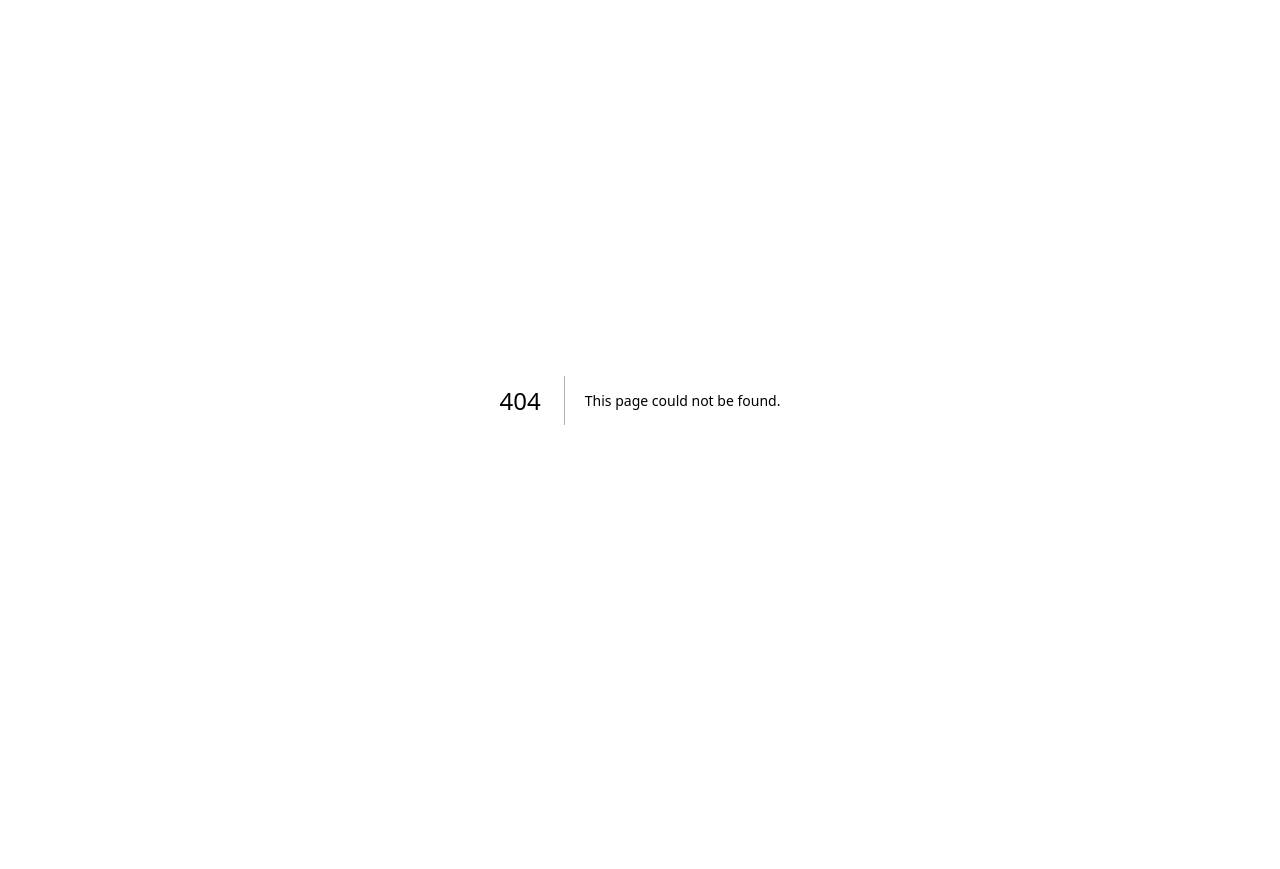
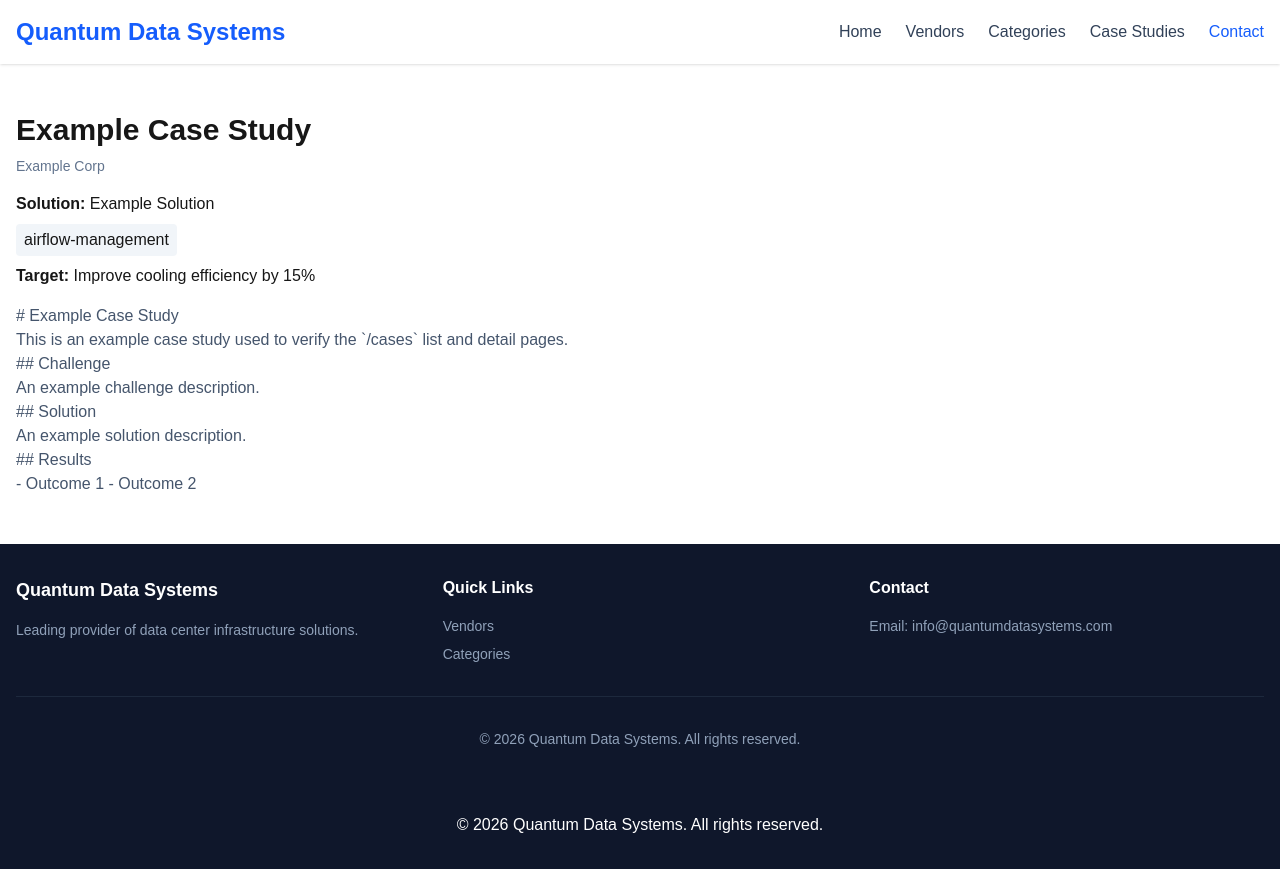
Before and after one commit to samyau-pixel/QDS_Website, a Next.js app in the folder qds-web/: page /cases/example-case in a window 1280 px wide. Before the commit this address had no page. Before the commit the page ends 800 px from the top, so only its background shows below. Built offline with nearby package versions, Linux system fonts and the light colour scheme.

Commit message:
first impl

```diff
--- /dev/null
+++ b/qds-web/app/(marketing)/cases/[slug]/page.tsx
@@ -0,0 +1,55 @@
+import { Metadata } from 'next';
+import { notFound } from 'next/navigation';
+import SiteHeader from '@/components/layout/site-header';
+import SiteFooter from '@/components/layout/site-footer';
+import Container from '@/components/layout/container';
+import { getCaseBySlug, getCaseSlugs } from '@/lib/content/cases';
+
+export async function generateStaticParams() {
+  const slugs = await getCaseSlugs();
+  return slugs.map((slug) => ({ slug }));
+}
+
+export async function generateMetadata({ params }: { params: { slug: string } }): Promise<Metadata> {
+  const caseStudy = await getCaseBySlug(params.slug);
+  if (!caseStudy) return { title: 'Case Study' };
+  return {
+    title: caseStudy.seo?.title ?? `${caseStudy.name} | Case Study`,
+    description: caseStudy.seo?.description ?? caseStudy.summary,
+  };
+}
+
+export default async function CasePage({ params }: { params: { slug: string } }) {
+  const caseStudy = await getCaseBySlug(params.slug);
+  if (!caseStudy) notFound();
+
+  return (
+    <>
+      <SiteHeader />
+      <main>
+        <Container>
+          <div className="py-12">
+            <h1 className="text-3xl font-bold mb-2">{caseStudy.name}</h1>
+            <p className="text-sm text-slate-500 mb-4">{caseStudy.company}</p>
+            {caseStudy.solution && <p className="mb-2"><strong>Solution:</strong> {caseStudy.solution}</p>}
+            {caseStudy.categories?.length > 0 && (
+              <p className="mb-2">
+                {caseStudy.categories.map((cat) => (
+                  <span key={cat} className="inline-block mr-2 px-2 py-1 bg-slate-100 rounded">{cat}</span>
+                ))}
+              </p>
+            )}
+            {caseStudy.target && <p className="mb-4"><strong>Target:</strong> {caseStudy.target}</p>}
+
+            <div className="prose prose-slate max-w-none text-slate-600">
+              {caseStudy.body.split('\n\n').map((paragraph, index) => (
+                <p key={index}>{paragraph}</p>
+              ))}
+            </div>
+          </div>
+        </Container>
+      </main>
+      <SiteFooter />
+    </>
+  );
+}
--- /dev/null
+++ b/qds-web/app/(marketing)/cases/page.tsx
@@ -0,0 +1,37 @@
+import { Metadata } from 'next';
+import SiteHeader from '@/components/layout/site-header';
+import SiteFooter from '@/components/layout/site-footer';
+import Container from '@/components/layout/container';
+import CaseCard from '@/components/marketing/case-card';
+import { getPublishedCases } from '@/lib/content/cases';
+
+export const metadata: Metadata = {
+  title: 'Case Studies | Quantum Data Systems',
+  description: 'Browse case studies and customer success stories.',
+};
+
+export default async function CasesPage() {
+  const cases = await getPublishedCases();
+
+  return (
+    <>
+      <SiteHeader />
+      <main>
+        <section className="bg-slate-50 py-12">
+          <Container>
+            <h1 className="text-4xl font-bold text-slate-900 mb-4">Case Studies</h1>
+            <p className="text-slate-600 max-w-3xl mb-6">Read customer success stories and implementations.</p>
+          </Container>
+        </section>
+        <Container>
+          <div className="py-12 grid grid-cols-1 md:grid-cols-3 gap-6">
+            {cases.map((c) => (
+              <CaseCard key={c.slug} slug={c.slug} name={c.name} company={c.company} summary={c.summary} />
+            ))}
+          </div>
+        </Container>
+      </main>
+      <SiteFooter />
+    </>
+  );
+}
--- a/qds-web/components/layout/site-header.tsx
+++ b/qds-web/components/layout/site-header.tsx
@@ -42,6 +42,11 @@ export default async function SiteHeader() {
               </div>
             </li>
             <li>
+              <Link href="/cases" className="text-slate-700 hover:text-blue-600">
+                Case Studies
+              </Link>
+            </li>
+            <li>
               <Link href="/contact" className="text-blue-600 hover:text-blue-800 font-medium">
                 Contact
               </Link>
--- /dev/null
+++ b/qds-web/components/marketing/case-card.tsx
@@ -0,0 +1,21 @@
+import Link from 'next/link';
+
+interface Props {
+  slug: string;
+  name: string;
+  company: string;
+  summary: string;
+}
+
+export default function CaseCard({ slug, name, company, summary }: Props) {
+  return (
+    <Link
+      href={`/cases/${slug}`}
+      className="block p-6 bg-white border border-slate-200 rounded-lg hover:shadow-lg transition-shadow"
+    >
+      <h3 className="text-lg font-semibold text-slate-900 mb-1">{name}</h3>
+      <p className="text-sm text-slate-500 mb-2">{company}</p>
+      <p className="text-slate-600">{summary}</p>
+    </Link>
+  );
+}
--- /dev/null
+++ b/qds-web/lib/content/cases.ts
@@ -0,0 +1,111 @@
+import fs from 'fs/promises';
+import path from 'path';
+import matter from 'gray-matter';
+
+export interface CaseContent {
+  id: string;
+  slug: string;
+  name: string;
+  company: string;
+  summary: string;
+  body: string;
+  solution?: string;
+  categories: string[];
+  target?: string;
+  relatedPartnerIds: string[];
+  relatedSolutionIds: string[];
+  seo?: {
+    title?: string;
+    description?: string;
+  };
+  status: 'draft' | 'published';
+  sourcePath: string;
+}
+
+const casesDir = path.join(process.cwd(), 'content', 'cases');
+
+async function readCaseFiles(): Promise<string[]> {
+  try {
+    const entries = await fs.readdir(casesDir);
+    return entries.filter((entry) => entry.endsWith('.mdx'));
+  } catch {
+    return [];
+  }
+}
+
+function toArray(value: unknown): string[] {
+  return Array.isArray(value) ? value.filter((item): item is string => typeof item === 'string') : [];
+}
+
+function parseCaseFile(fileName: string, source: string): CaseContent | null {
+  const parsed = matter(source);
+  const data = parsed.data as Record<string, unknown>;
+  const slug = typeof data.slug === 'string' ? data.slug : fileName.replace(/\.mdx$/, '');
+  const name = typeof data.name === 'string' ? data.name : slug;
+  const summary = typeof data.summary === 'string' ? data.summary : '';
+  const status = data.status === 'published' ? 'published' : 'draft';
+
+  return {
+    id: typeof data.id === 'string' ? data.id : slug,
+    slug,
+    name,
+    company: typeof data.company === 'string' ? data.company : '',
+    summary,
+    body: parsed.content.trim(),
+    solution: typeof data.solution === 'string' ? data.solution : undefined,
+    categories: toArray(data.categories),
+    target: typeof data.target === 'string' ? data.target : undefined,
+    relatedPartnerIds: toArray(data.relatedPartnerIds),
+    relatedSolutionIds: toArray(data.relatedSolutionIds),
+    seo: typeof data.seo === 'object' && data.seo ? {
+      title: typeof (data.seo as Record<string, unknown>).title === 'string' ? (data.seo as Record<string, unknown>).title as string : undefined,
+      description: typeof (data.seo as Record<string, unknown>).description === 'string' ? (data.seo as Record<string, unknown>).description as string : undefined,
+    } : undefined,
+    status,
+    sourcePath: path.join(casesDir, fileName),
+  };
+}
+
+export async function getAllCases(): Promise<CaseContent[]> {
+  const files = await readCaseFiles();
+  const cases = await Promise.all(
+    files.map(async (fileName) => {
+      try {
+        const source = await fs.readFile(path.join(casesDir, fileName), 'utf8');
+        return parseCaseFile(fileName, source);
+      } catch {
+        return null;
+      }
+    })
+  );
+
+  return cases.filter((c): c is CaseContent => Boolean(c));
+}
+
+export async function getPublishedCases(): Promise<CaseContent[]> {
+  const cases = await getAllCases();
+  return cases.filter((c) => c.status === 'published').sort((a, b) => a.name.localeCompare(b.name));
+}
+
+export async function getCaseBySlug(slug: string): Promise<CaseContent | null> {
+  const files = await readCaseFiles();
+  for (const fileName of files) {
+    try {
+      const source = await fs.readFile(path.join(casesDir, fileName), 'utf8');
+      const parsed = matter(source);
+      const data = parsed.data as Record<string, unknown>;
+      const fileSlug = typeof data.slug === 'string' ? data.slug : fileName.replace(/\.mdx$/, '');
+      if (fileSlug === slug) {
+        return parseCaseFile(fileName, source);
+      }
+    } catch {
+      // ignore
+    }
+  }
+  return null;
+}
+
+export async function getCaseSlugs(): Promise<string[]> {
+  const cases = await getPublishedCases();
+  return cases.map((c) => c.slug);
+}
```
